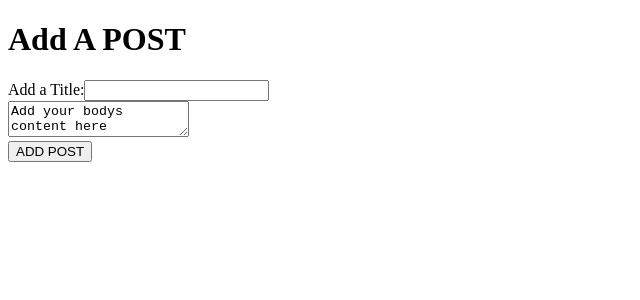
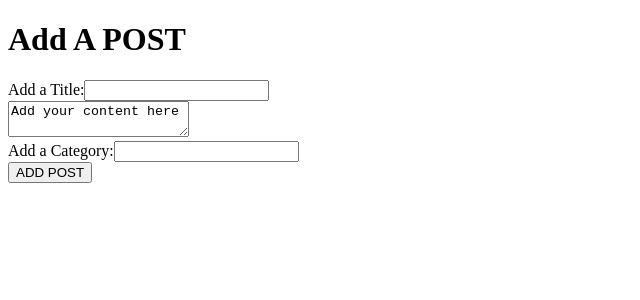
Before and after one commit to gildonnie/fullstack-blog-app, a React (Create React App) app in the folder client/: page /addpost in a window 1280 px wide. Shown: the top 300 px of the page, without its empty margins (0-640 px from the left). Built offline with nearby package versions, Linux system fonts and the light colour scheme.

Commit message:
update(client): replaced JsonServer with express api routes for get and put

```diff
--- a/client/src/components/AddPost.tsx
+++ b/client/src/components/AddPost.tsx
@@ -1,18 +1,20 @@
 import React, { useState, FormEvent } from 'react';
+import { useNavigate } from 'react-router-dom';
 import axios from 'axios';
-import { v4 as uuidv4 } from 'uuid';
 import { Post } from '../types';
 
 function AddPost() {
   const [title, setTitle] = useState('');
-  const [body, setBody] = useState('Add your bodys content here');
+  const [content, setContent] = useState('Add your content here');
+  const [category, setCategory] = useState('');
+  const navigate = useNavigate();
 
   const handleFormSubmit = async (e: FormEvent<HTMLFormElement>) => {
     e.preventDefault();
     try {
       const { data } = await axios.post<Post>(
-        'http://localhost:3000/posts',
-        { id: uuidv4(), title: `${title}`, body: `${body}` },
+        'http://localhost:5000/blog/post',
+        { title: `${title}`, content: `${content}`, category: `${category}` },
         {
           headers: {
             'Content-Type': 'application/json',
@@ -21,6 +23,7 @@ function AddPost() {
         },
       );
       console.log(JSON.stringify(data, null, 4));
+      navigate('/', { replace: true });
       return data;
     } catch (error) {
       if (axios.isAxiosError(error)) {
@@ -45,7 +48,18 @@ function AddPost() {
         </label>
       </div>
       <div>
-        <textarea value={body} onChange={(e) => setBody(e.target.value)} />
+        <textarea value={content} onChange={(e) => setContent(e.target.value)} />
+      </div>
+      <div>
+        <label htmlFor="AddCategory">
+          Add a Category:
+          <input
+            id="AddCategory"
+            type="text"
+            value={category}
+            onChange={(e) => setCategory(e.target.value)}
+          />
+        </label>
       </div>
       <button type="submit">ADD POST</button>
     </form>
--- a/client/src/components/Posts.tsx
+++ b/client/src/components/Posts.tsx
@@ -15,13 +15,13 @@ function Posts({ posts }: { posts: Post[] }) {
   return (
     <>
       <Header />
-      {posts.map(({ _id, title, body }: Post) => (
+      {posts.map(({ _id, title, content }: Post) => (
         <ArticlePost>
           <h1>
             {title}
           </h1>
           <section key={_id}>
-            <p>{body}</p>
+            <p>{content}</p>
             <Link to={`/fullPost/${_id}`} state={{ ...posts }}>Read More...</Link>
           </section>
         </ArticlePost>
--- a/client/src/pages/fullPost.tsx
+++ b/client/src/pages/fullPost.tsx
@@ -4,8 +4,9 @@ import { useParams } from 'react-router-dom';
 
 type PostData = {
   id: number;
-  body: string;
   title: string;
+  content: string;
+  category?: string;
 }
 
 function fullPost() {
@@ -13,7 +14,7 @@ function fullPost() {
   const [data, setData] = useState<PostData>();
 
   useEffect(() => {
-    axios.get(`http://localhost:3000/posts/${id}`)
+    axios.get(`http://localhost:5000/blog/posts/${id}`)
       .then((response: AxiosResponse) => {
         console.log(response.data);
         setData(response.data);
@@ -27,7 +28,8 @@ function fullPost() {
   return (
     <div>
       <h1>{data && data.title}</h1>
-      <p>{data && data.body}</p>
+      <p>{data && data.content}</p>
+      <p>{ data && data.category }</p>
     </div>
   );
 }
--- a/client/src/types/index.ts
+++ b/client/src/types/index.ts
@@ -1,5 +1,6 @@
 export type Post = {
     _id: number;
     title: string;
-    body: string;
+    content: string;
+    category?: string;
   };
```
